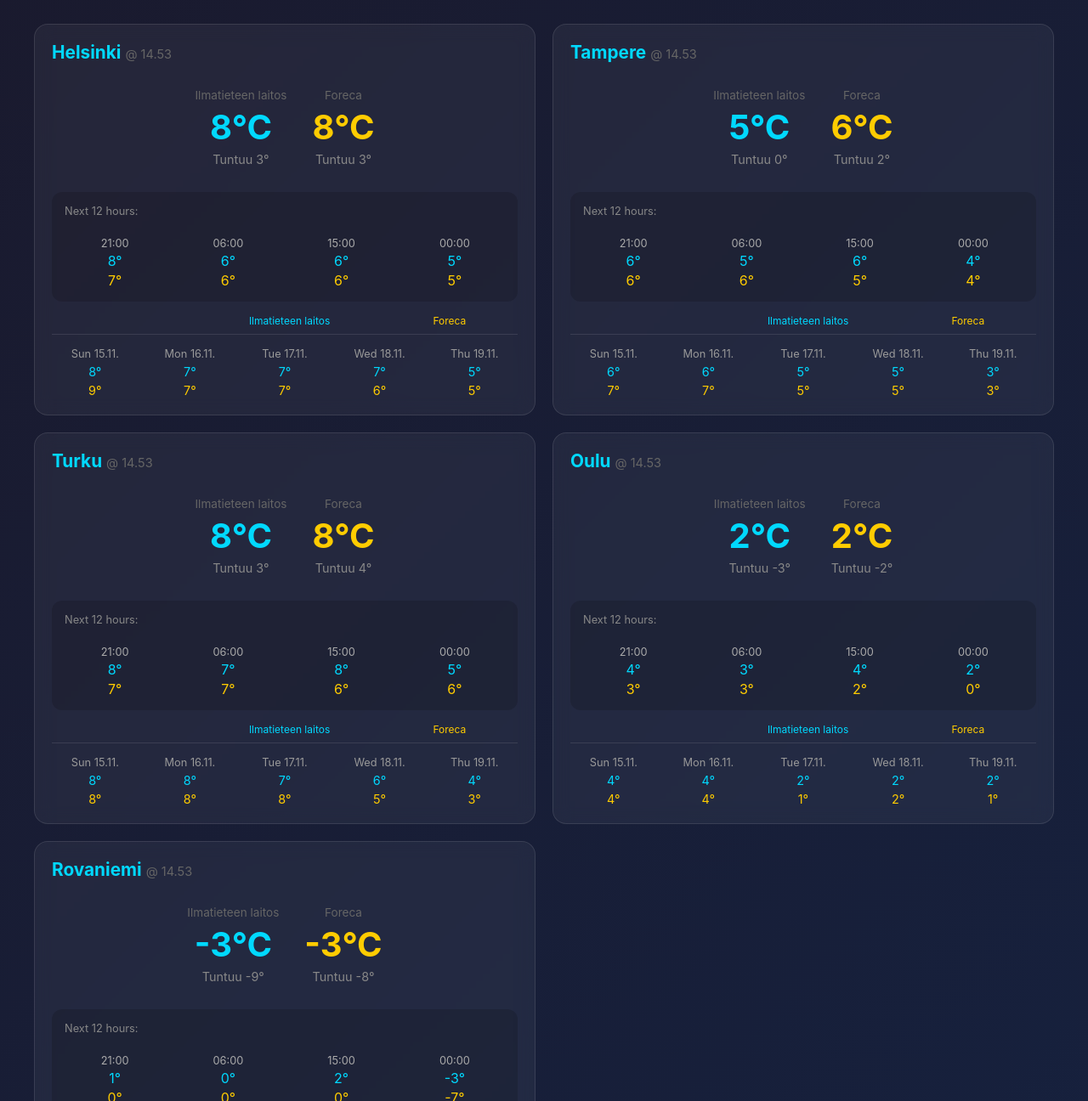
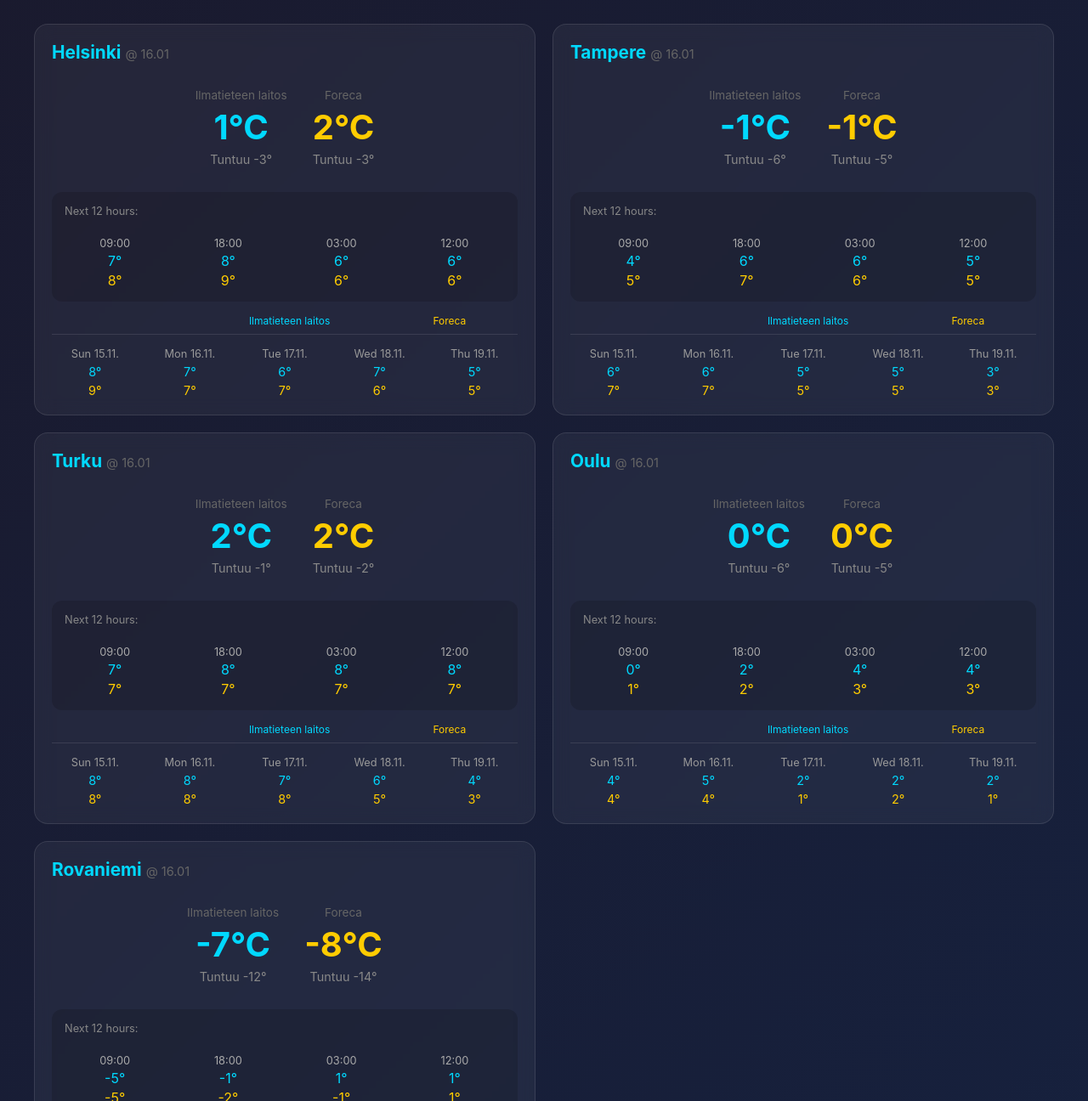
Before and after one commit to pastel0510/dashboard, a plain HTML site: page weather.html in a window 1280 px wide. Shown: the part 64-1360 px from the top of the page at 85% size. Drawn offline with Linux system fonts and the light colour scheme.

Commit message:
Dashboard 2026-11-15 14:01

```diff
--- a/weather.html
+++ b/weather.html
@@ -193,46 +193,46 @@
 
         <div class="weather-grid">
             <div class="city-weather">
-            <h3><a href="https://www.is.fi/supersaa/suomi/helsinki/helsinki%20keskusta/-10019448/" target="_blank" style="color:#00d9ff;text-decoration:none;">Helsinki</a> <span class="time">@ 14.53</span></h3>
+            <h3><a href="https://www.is.fi/supersaa/suomi/helsinki/helsinki%20keskusta/-10019448/" target="_blank" style="color:#00d9ff;text-decoration:none;">Helsinki</a> <span class="time">@ 16.01</span></h3>
             <div class="current">
                 <div class="temp-row">
                     <div class="provider fmi">
                         <span class="provider-name">Ilmatieteen laitos</span>
-                        <span class="temp">8°C</span>
-                        <span class="feels">Tuntuu 3°</span>
+                        <span class="temp">1°C</span>
+                        <span class="feels">Tuntuu -3°</span>
                     </div>
                     <div class="provider foreca">
                         <span class="provider-name">Foreca</span>
-                        <span class="temp">8°C</span>
-                        <span class="feels">Tuntuu 3°</span>
+                        <span class="temp">2°C</span>
+                        <span class="feels">Tuntuu -3°</span>
                     </div>
                 </div>
             </div>
-            <div class="hourly-forecast"><div class="forecast-subheader">Next 12 hours:</div><div class="forecast-hour"><a href="https://www.is.fi/supersaa/suomi/helsinki/helsinki%20keskusta/-10019448/" target="_blank" class="h-time">21:00</a><span class="h-temp fmi">8°</span><span class="h-temp foreca">7°</span></div><div class="forecast-hour"><a href="https://www.is.fi/supersaa/suomi/helsinki/helsinki%20keskusta/-10019448/" target="_blank" class="h-time">06:00</a><span class="h-temp fmi">6°</span><span class="h-temp foreca">6°</span></div><div class="forecast-hour"><a href="https://www.is.fi/supersaa/suomi/helsinki/helsinki%20keskusta/-10019448/" target="_blank" class="h-time">15:00</a><span class="h-temp fmi">6°</span><span class="h-temp foreca">6°</span></div><div class="forecast-hour"><a href="https://www.is.fi/supersaa/suomi/helsinki/helsinki%20keskusta/-10019448/" target="_blank" class="h-time">00:00</a><span class="h-temp fmi">5°</span><span class="h-temp foreca">5°</span></div></div>
+            <div class="hourly-forecast"><div class="forecast-subheader">Next 12 hours:</div><div class="forecast-hour"><a href="https://www.is.fi/supersaa/suomi/helsinki/helsinki%20keskusta/-10019448/" target="_blank" class="h-time">09:00</a><span class="h-temp fmi">7°</span><span class="h-temp foreca">8°</span></div><div class="forecast-hour"><a href="https://www.is.fi/supersaa/suomi/helsinki/helsinki%20keskusta/-10019448/" target="_blank" class="h-time">18:00</a><span class="h-temp fmi">8°</span><span class="h-temp foreca">9°</span></div><div class="forecast-hour"><a href="https://www.is.fi/supersaa/suomi/helsinki/helsinki%20keskusta/-10019448/" target="_blank" class="h-time">03:00</a><span class="h-temp fmi">6°</span><span class="h-temp foreca">6°</span></div><div class="forecast-hour"><a href="https://www.is.fi/supersaa/suomi/helsinki/helsinki%20keskusta/-10019448/" target="_blank" class="h-time">12:00</a><span class="h-temp fmi">6°</span><span class="h-temp foreca">6°</span></div></div>
             <div class="forecast-header" style="margin-top:12px;">
                 <span></span>
                 <span class="provider-label fmi">Ilmatieteen laitos</span>
                 <span class="provider-label foreca">Foreca</span>
             </div>
-            <div class="forecast"><div class="forecast-day"><span class="f-date">Sun 15.11.</span><span class="f-temp fmi">8°</span><span class="f-temp foreca">9°</span></div><div class="forecast-day"><span class="f-date">Mon 16.11.</span><span class="f-temp fmi">7°</span><span class="f-temp foreca">7°</span></div><div class="forecast-day"><span class="f-date">Tue 17.11.</span><span class="f-temp fmi">7°</span><span class="f-temp foreca">7°</span></div><div class="forecast-day"><span class="f-date">Wed 18.11.</span><span class="f-temp fmi">7°</span><span class="f-temp foreca">6°</span></div><div class="forecast-day"><span class="f-date">Thu 19.11.</span><span class="f-temp fmi">5°</span><span class="f-temp foreca">5°</span></div></div>
+            <div class="forecast"><div class="forecast-day"><span class="f-date">Sun 15.11.</span><span class="f-temp fmi">8°</span><span class="f-temp foreca">9°</span></div><div class="forecast-day"><span class="f-date">Mon 16.11.</span><span class="f-temp fmi">7°</span><span class="f-temp foreca">7°</span></div><div class="forecast-day"><span class="f-date">Tue 17.11.</span><span class="f-temp fmi">6°</span><span class="f-temp foreca">7°</span></div><div class="forecast-day"><span class="f-date">Wed 18.11.</span><span class="f-temp fmi">7°</span><span class="f-temp foreca">6°</span></div><div class="forecast-day"><span class="f-date">Thu 19.11.</span><span class="f-temp fmi">5°</span><span class="f-temp foreca">5°</span></div></div>
         </div>
 <div class="city-weather">
-            <h3><a href="https://www.is.fi/supersaa/suomi/tampere/634963/" target="_blank" style="color:#00d9ff;text-decoration:none;">Tampere</a> <span class="time">@ 14.53</span></h3>
+            <h3><a href="https://www.is.fi/supersaa/suomi/tampere/634963/" target="_blank" style="color:#00d9ff;text-decoration:none;">Tampere</a> <span class="time">@ 16.01</span></h3>
             <div class="current">
                 <div class="temp-row">
                     <div class="provider fmi">
                         <span class="provider-name">Ilmatieteen laitos</span>
-                        <span class="temp">5°C</span>
-                        <span class="feels">Tuntuu 0°</span>
+                        <span class="temp">-1°C</span>
+                        <span class="feels">Tuntuu -6°</span>
                     </div>
                     <div class="provider foreca">
                         <span class="provider-name">Foreca</span>
-                        <span class="temp">6°C</span>
-                        <span class="feels">Tuntuu 2°</span>
+                        <span class="temp">-1°C</span>
+                        <span class="feels">Tuntuu -5°</span>
                     </div>
                 </div>
             </div>
-            <div class="hourly-forecast"><div class="forecast-subheader">Next 12 hours:</div><div class="forecast-hour"><a href="https://www.is.fi/supersaa/suomi/tampere/634963/" target="_blank" class="h-time">21:00</a><span class="h-temp fmi">6°</span><span class="h-temp foreca">6°</span></div><div class="forecast-hour"><a href="https://www.is.fi/supersaa/suomi/tampere/634963/" target="_blank" class="h-time">06:00</a><span class="h-temp fmi">5°</span><span class="h-temp foreca">6°</span></div><div class="forecast-hour"><a href="https://www.is.fi/supersaa/suomi/tampere/634963/" target="_blank" class="h-time">15:00</a><span class="h-temp fmi">6°</span><span class="h-temp foreca">5°</span></div><div class="forecast-hour"><a href="https://www.is.fi/supersaa/suomi/tampere/634963/" target="_blank" class="h-time">00:00</a><span class="h-temp fmi">4°</span><span class="h-temp foreca">4°</span></div></div>
+            <div class="hourly-forecast"><div class="forecast-subheader">Next 12 hours:</div><div class="forecast-hour"><a href="https://www.is.fi/supersaa/suomi/tampere/634963/" target="_blank" class="h-time">09:00</a><span class="h-temp fmi">4°</span><span class="h-temp foreca">5°</span></div><div class="forecast-hour"><a href="https://www.is.fi/supersaa/suomi/tampere/634963/" target="_blank" class="h-time">18:00</a><span class="h-temp fmi">6°</span><span class="h-temp foreca">7°</span></div><div class="forecast-hour"><a href="https://www.is.fi/supersaa/suomi/tampere/634963/" target="_blank" class="h-time">03:00</a><span class="h-temp fmi">6°</span><span class="h-temp foreca">6°</span></div><div class="forecast-hour"><a href="https://www.is.fi/supersaa/suomi/tampere/634963/" target="_blank" class="h-time">12:00</a><span class="h-temp fmi">5°</span><span class="h-temp foreca">5°</span></div></div>
             <div class="forecast-header" style="margin-top:12px;">
                 <span></span>
                 <span class="provider-label fmi">Ilmatieteen laitos</span>
@@ -241,22 +241,22 @@
             <div class="forecast"><div class="forecast-day"><span class="f-date">Sun 15.11.</span><span class="f-temp fmi">6°</span><span class="f-temp foreca">7°</span></div><div class="forecast-day"><span class="f-date">Mon 16.11.</span><span class="f-temp fmi">6°</span><span class="f-temp foreca">7°</span></div><div class="forecast-day"><span class="f-date">Tue 17.11.</span><span class="f-temp fmi">5°</span><span class="f-temp foreca">5°</span></div><div class="forecast-day"><span class="f-date">Wed 18.11.</span><span class="f-temp fmi">5°</span><span class="f-temp foreca">5°</span></div><div class="forecast-day"><span class="f-date">Thu 19.11.</span><span class="f-temp fmi">3°</span><span class="f-temp foreca">3°</span></div></div>
         </div>
 <div class="city-weather">
-            <h3><a href="https://www.is.fi/supersaa/suomi/turku/633679/" target="_blank" style="color:#00d9ff;text-decoration:none;">Turku</a> <span class="time">@ 14.53</span></h3>
+            <h3><a href="https://www.is.fi/supersaa/suomi/turku/633679/" target="_blank" style="color:#00d9ff;text-decoration:none;">Turku</a> <span class="time">@ 16.01</span></h3>
             <div class="current">
                 <div class="temp-row">
                     <div class="provider fmi">
                         <span class="provider-name">Ilmatieteen laitos</span>
-                        <span class="temp">8°C</span>
-                        <span class="feels">Tuntuu 3°</span>
+                        <span class="temp">2°C</span>
+                        <span class="feels">Tuntuu -1°</span>
                     </div>
                     <div class="provider foreca">
                         <span class="provider-name">Foreca</span>
-                        <span class="temp">8°C</span>
-                        <span class="feels">Tuntuu 4°</span>
+                        <span class="temp">2°C</span>
+                        <span class="feels">Tuntuu -2°</span>
                     </div>
                 </div>
             </div>
-            <div class="hourly-forecast"><div class="forecast-subheader">Next 12 hours:</div><div class="forecast-hour"><a href="https://www.is.fi/supersaa/suomi/turku/633679/" target="_blank" class="h-time">21:00</a><span class="h-temp fmi">8°</span><span class="h-temp foreca">7°</span></div><div class="forecast-hour"><a href="https://www.is.fi/supersaa/suomi/turku/633679/" target="_blank" class="h-time">06:00</a><span class="h-temp fmi">7°</span><span class="h-temp foreca">7°</span></div><div class="forecast-hour"><a href="https://www.is.fi/supersaa/suomi/turku/633679/" target="_blank" class="h-time">15:00</a><span class="h-temp fmi">8°</span><span class="h-temp foreca">6°</span></div><div class="forecast-hour"><a href="https://www.is.fi/supersaa/suomi/turku/633679/" target="_blank" class="h-time">00:00</a><span class="h-temp fmi">5°</span><span class="h-temp foreca">6°</span></div></div>
+            <div class="hourly-forecast"><div class="forecast-subheader">Next 12 hours:</div><div class="forecast-hour"><a href="https://www.is.fi/supersaa/suomi/turku/633679/" target="_blank" class="h-time">09:00</a><span class="h-temp fmi">7°</span><span class="h-temp foreca">7°</span></div><div class="forecast-hour"><a href="https://www.is.fi/supersaa/suomi/turku/633679/" target="_blank" class="h-time">18:00</a><span class="h-temp fmi">8°</span><span class="h-temp foreca">7°</span></div><div class="forecast-hour"><a href="https://www.is.fi/supersaa/suomi/turku/633679/" target="_blank" class="h-time">03:00</a><span class="h-temp fmi">8°</span><span class="h-temp foreca">7°</span></div><div class="forecast-hour"><a href="https://www.is.fi/supersaa/suomi/turku/633679/" target="_blank" class="h-time">12:00</a><span class="h-temp fmi">8°</span><span class="h-temp foreca">7°</span></div></div>
             <div class="forecast-header" style="margin-top:12px;">
                 <span></span>
                 <span class="provider-label fmi">Ilmatieteen laitos</span>
@@ -265,56 +265,56 @@
             <div class="forecast"><div class="forecast-day"><span class="f-date">Sun 15.11.</span><span class="f-temp fmi">8°</span><span class="f-temp foreca">8°</span></div><div class="forecast-day"><span class="f-date">Mon 16.11.</span><span class="f-temp fmi">8°</span><span class="f-temp foreca">8°</span></div><div class="forecast-day"><span class="f-date">Tue 17.11.</span><span class="f-temp fmi">7°</span><span class="f-temp foreca">8°</span></div><div class="forecast-day"><span class="f-date">Wed 18.11.</span><span class="f-temp fmi">6°</span><span class="f-temp foreca">5°</span></div><div class="forecast-day"><span class="f-date">Thu 19.11.</span><span class="f-temp fmi">4°</span><span class="f-temp foreca">3°</span></div></div>
         </div>
 <div class="city-weather">
-            <h3><a href="https://www.is.fi/supersaa/suomi/oulu/643492/" target="_blank" style="color:#00d9ff;text-decoration:none;">Oulu</a> <span class="time">@ 14.53</span></h3>
+            <h3><a href="https://www.is.fi/supersaa/suomi/oulu/643492/" target="_blank" style="color:#00d9ff;text-decoration:none;">Oulu</a> <span class="time">@ 16.01</span></h3>
             <div class="current">
                 <div class="temp-row">
                     <div class="provider fmi">
                         <span class="provider-name">Ilmatieteen laitos</span>
-                        <span class="temp">2°C</span>
-                        <span class="feels">Tuntuu -3°</span>
+                        <span class="temp">0°C</span>
+                        <span class="feels">Tuntuu -6°</span>
                     </div>
                     <div class="provider foreca">
                         <span class="provider-name">Foreca</span>
-                        <span class="temp">2°C</span>
-                        <span class="feels">Tuntuu -2°</span>
+                        <span class="temp">0°C</span>
+                        <span class="feels">Tuntuu -5°</span>
                     </div>
                 </div>
             </div>
-            <div class="hourly-forecast"><div class="forecast-subheader">Next 12 hours:</div><div class="forecast-hour"><a href="https://www.is.fi/supersaa/suomi/oulu/643492/" target="_blank" class="h-time">21:00</a><span class="h-temp fmi">4°</span><span class="h-temp foreca">3°</span></div><div class="forecast-hour"><a href="https://www.is.fi/supersaa/suomi/oulu/643492/" target="_blank" class="h-time">06:00</a><span class="h-temp fmi">3°</span><span class="h-temp foreca">3°</span></div><div class="forecast-hour"><a href="https://www.is.fi/supersaa/suomi/oulu/643492/" target="_blank" class="h-time">15:00</a><span class="h-temp fmi">4°</span><span class="h-temp foreca">2°</span></div><div class="forecast-hour"><a href="https://www.is.fi/supersaa/suomi/oulu/643492/" target="_blank" class="h-time">00:00</a><span class="h-temp fmi">2°</span><span class="h-temp foreca">0°</span></div></div>
+            <div class="hourly-forecast"><div class="forecast-subheader">Next 12 hours:</div><div class="forecast-hour"><a href="https://www.is.fi/supersaa/suomi/oulu/643492/" target="_blank" class="h-time">09:00</a><span class="h-temp fmi">0°</span><span class="h-temp foreca">1°</span></div><div class="forecast-hour"><a href="https://www.is.fi/supersaa/suomi/oulu/643492/" target="_blank" class="h-time">18:00</a><span class="h-temp fmi">2°</span><span class="h-temp foreca">2°</span></div><div class="forecast-hour"><a href="https://www.is.fi/supersaa/suomi/oulu/643492/" target="_blank" class="h-time">03:00</a><span class="h-temp fmi">4°</span><span class="h-temp foreca">3°</span></div><div class="forecast-hour"><a href="https://www.is.fi/supersaa/suomi/oulu/643492/" target="_blank" class="h-time">12:00</a><span class="h-temp fmi">4°</span><span class="h-temp foreca">3°</span></div></div>
             <div class="forecast-header" style="margin-top:12px;">
                 <span></span>
                 <span class="provider-label fmi">Ilmatieteen laitos</span>
                 <span class="provider-label foreca">Foreca</span>
             </div>
-            <div class="forecast"><div class="forecast-day"><span class="f-date">Sun 15.11.</span><span class="f-temp fmi">4°</span><span class="f-temp foreca">4°</span></div><div class="forecast-day"><span class="f-date">Mon 16.11.</span><span class="f-temp fmi">4°</span><span class="f-temp foreca">4°</span></div><div class="forecast-day"><span class="f-date">Tue 17.11.</span><span class="f-temp fmi">2°</span><span class="f-temp foreca">1°</span></div><div class="forecast-day"><span class="f-date">Wed 18.11.</span><span class="f-temp fmi">2°</span><span class="f-temp foreca">2°</span></div><div class="forecast-day"><span class="f-date">Thu 19.11.</span><span class="f-temp fmi">2°</span><span class="f-temp foreca">1°</span></div></div>
+            <div class="forecast"><div class="forecast-day"><span class="f-date">Sun 15.11.</span><span class="f-temp fmi">4°</span><span class="f-temp foreca">4°</span></div><div class="forecast-day"><span class="f-date">Mon 16.11.</span><span class="f-temp fmi">5°</span><span class="f-temp foreca">4°</span></div><div class="forecast-day"><span class="f-date">Tue 17.11.</span><span class="f-temp fmi">2°</span><span class="f-temp foreca">1°</span></div><div class="forecast-day"><span class="f-date">Wed 18.11.</span><span class="f-temp fmi">2°</span><span class="f-temp foreca">2°</span></div><div class="forecast-day"><span class="f-date">Thu 19.11.</span><span class="f-temp fmi">2°</span><span class="f-temp foreca">1°</span></div></div>
         </div>
 <div class="city-weather">
-            <h3><a href="https://www.is.fi/supersaa/suomi/rovaniemi/638936/" target="_blank" style="color:#00d9ff;text-decoration:none;">Rovaniemi</a> <span class="time">@ 14.53</span></h3>
+            <h3><a href="https://www.is.fi/supersaa/suomi/rovaniemi/638936/" target="_blank" style="color:#00d9ff;text-decoration:none;">Rovaniemi</a> <span class="time">@ 16.01</span></h3>
             <div class="current">
                 <div class="temp-row">
                     <div class="provider fmi">
                         <span class="provider-name">Ilmatieteen laitos</span>
-                        <span class="temp">-3°C</span>
-                        <span class="feels">Tuntuu -9°</span>
+                        <span class="temp">-7°C</span>
+                        <span class="feels">Tuntuu -12°</span>
                     </div>
                     <div class="provider foreca">
                         <span class="provider-name">Foreca</span>
-                        <span class="temp">-3°C</span>
-                        <span class="feels">Tuntuu -8°</span>
+                        <span class="temp">-8°C</span>
+                        <span class="feels">Tuntuu -14°</span>
                     </div>
                 </div>
             </div>
-            <div class="hourly-forecast"><div class="forecast-subheader">Next 12 hours:</div><div class="forecast-hour"><a href="https://www.is.fi/supersaa/suomi/rovaniemi/638936/" target="_blank" class="h-time">21:00</a><span class="h-temp fmi">1°</span><span class="h-temp foreca">0°</span></div><div class="forecast-hour"><a href="https://www.is.fi/supersaa/suomi/rovaniemi/638936/" target="_blank" class="h-time">06:00</a><span class="h-temp fmi">0°</span><span class="h-temp foreca">0°</span></div><div class="forecast-hour"><a href="https://www.is.fi/supersaa/suomi/rovaniemi/638936/" target="_blank" class="h-time">15:00</a><span class="h-temp fmi">2°</span><span class="h-temp foreca">0°</span></div><div class="forecast-hour"><a href="https://www.is.fi/supersaa/suomi/rovaniemi/638936/" target="_blank" class="h-time">00:00</a><span class="h-temp fmi">-3°</span><span class="h-temp foreca">-7°</span></div></div>
+            <div class="hourly-forecast"><div class="forecast-subheader">Next 12 hours:</div><div class="forecast-hour"><a href="https://www.is.fi/supersaa/suomi/rovaniemi/638936/" target="_blank" class="h-time">09:00</a><span class="h-temp fmi">-5°</span><span class="h-temp foreca">-5°</span></div><div class="forecast-hour"><a href="https://www.is.fi/supersaa/suomi/rovaniemi/638936/" target="_blank" class="h-time">18:00</a><span class="h-temp fmi">-1°</span><span class="h-temp foreca">-2°</span></div><div class="forecast-hour"><a href="https://www.is.fi/supersaa/suomi/rovaniemi/638936/" target="_blank" class="h-time">03:00</a><span class="h-temp fmi">1°</span><span class="h-temp foreca">-1°</span></div><div class="forecast-hour"><a href="https://www.is.fi/supersaa/suomi/rovaniemi/638936/" target="_blank" class="h-time">12:00</a><span class="h-temp fmi">1°</span><span class="h-temp foreca">1°</span></div></div>
             <div class="forecast-header" style="margin-top:12px;">
                 <span></span>
                 <span class="provider-label fmi">Ilmatieteen laitos</span>
                 <span class="provider-label foreca">Foreca</span>
             </div>
-            <div class="forecast"><div class="forecast-day"><span class="f-date">Sun 15.11.</span><span class="f-temp fmi">1°</span><span class="f-temp foreca">0°</span></div><div class="forecast-day"><span class="f-date">Mon 16.11.</span><span class="f-temp fmi">2°</span><span class="f-temp foreca">2°</span></div><div class="forecast-day"><span class="f-date">Tue 17.11.</span><span class="f-temp fmi">1°</span><span class="f-temp foreca">-2°</span></div><div class="forecast-day"><span class="f-date">Wed 18.11.</span><span class="f-temp fmi">2°</span><span class="f-temp foreca">1°</span></div><div class="forecast-day"><span class="f-date">Thu 19.11.</span><span class="f-temp fmi">1°</span><span class="f-temp foreca">0°</span></div></div>
+            <div class="forecast"><div class="forecast-day"><span class="f-date">Sun 15.11.</span><span class="f-temp fmi">1°</span><span class="f-temp foreca">-1°</span></div><div class="forecast-day"><span class="f-date">Mon 16.11.</span><span class="f-temp fmi">2°</span><span class="f-temp foreca">2°</span></div><div class="forecast-day"><span class="f-date">Tue 17.11.</span><span class="f-temp fmi">1°</span><span class="f-temp foreca">-2°</span></div><div class="forecast-day"><span class="f-date">Wed 18.11.</span><span class="f-temp fmi">2°</span><span class="f-temp foreca">1°</span></div><div class="forecast-day"><span class="f-date">Thu 19.11.</span><span class="f-temp fmi">1°</span><span class="f-temp foreca">0°</span></div></div>
         </div>
         </div>
 
-        <p class="timestamp">Last updated: 2026-11-15 14:53 (Europe/Helsinki, UTC2)</p>
+        <p class="timestamp">Last updated: 2026-11-15 16:01 (Europe/Helsinki, UTC2)</p>
     </div>
 </body>
 </html>
```
Also changed, not shown: index.html (+19 -19 lines).
